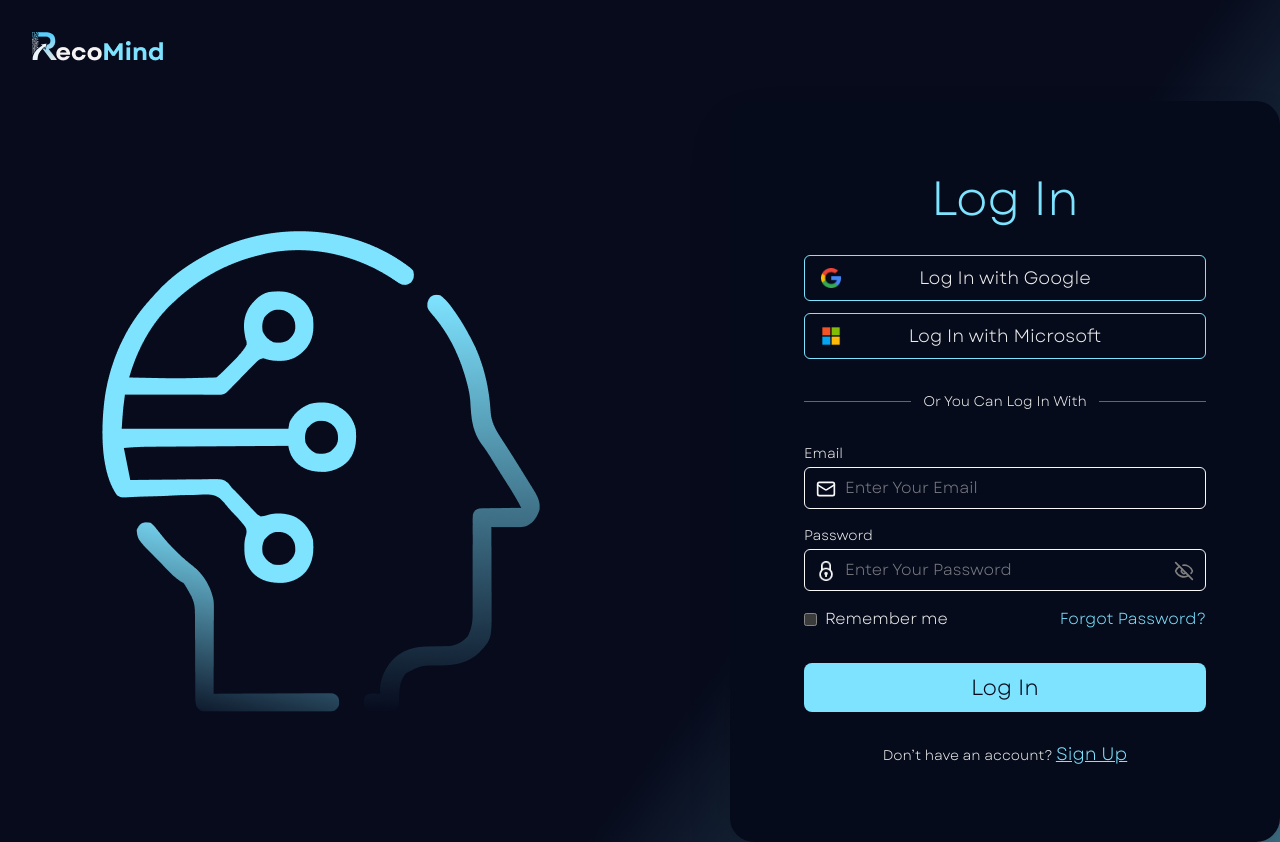
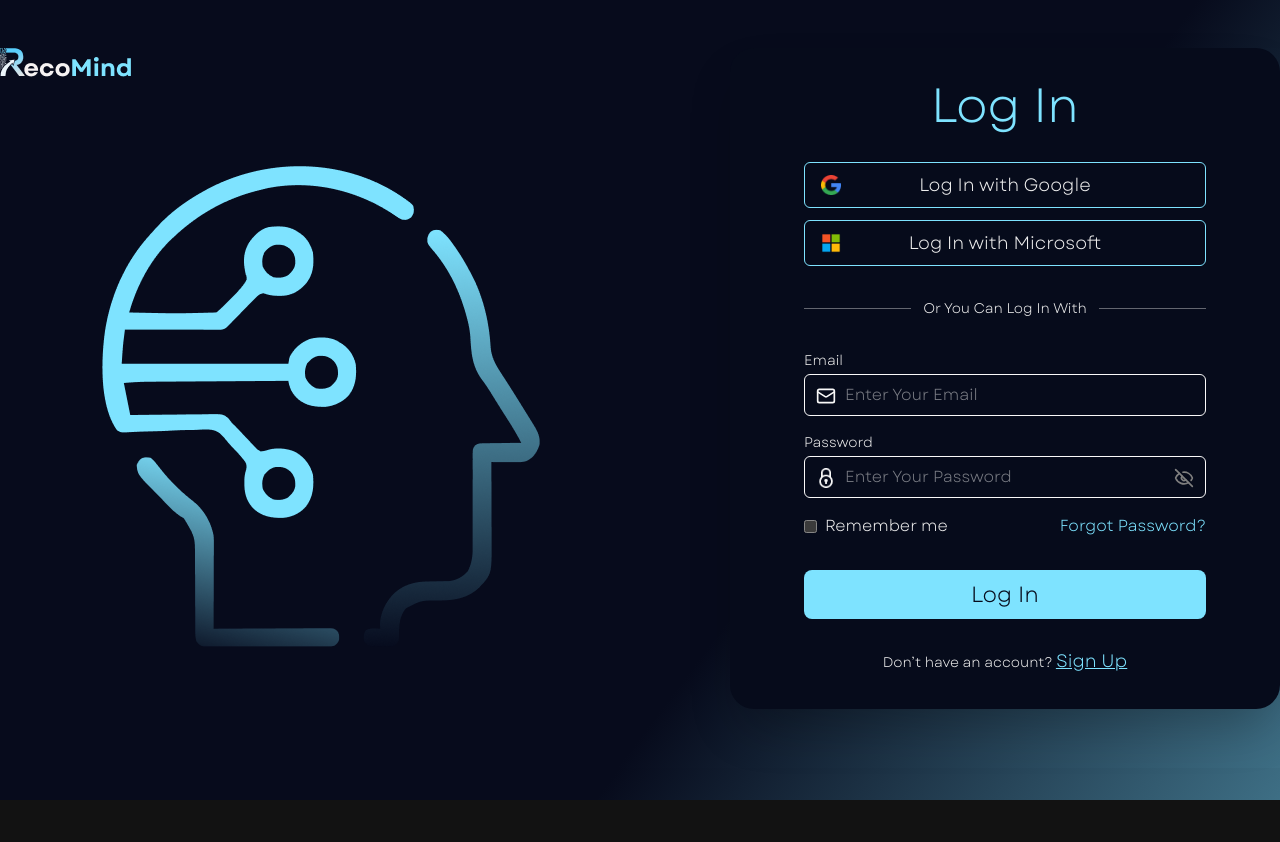
Before and after one commit to ramadan-alaa/RecoMind, a React (Vite) app: page / in a window 1280 px wide. After the commit the page ends 800 px from the top, so only its background shows below. Built offline with nearby package versions, Linux system fonts and the light colour scheme.

Commit message:
Refactor : LogRegForm layout for improved structure; adjust padding in Layout component

```diff
--- a/src/components/LogRegForm.jsx
+++ b/src/components/LogRegForm.jsx
@@ -29,17 +29,15 @@ const LogRegForm = ({ title }) => {
 
   return (
     <>
-      <div className="container mx-auto p-6 md:p-8 flex justify-center md:justify-start">
-        <img
-          src={Logo}
-          alt="RecoMind Logo"
-          className="w-[110px] md:w-[133px] h-auto mb-6 md:mb-0"
-        />
-      </div>
+      <div className="container flex flex-col md:flex-row items-start justify-center gap-12 md:mt-12 mx-auto">
+        {/* Left Section */}
+        <div className="flex-1 flex flex-col items-center md:items-start justify-center w-full gap-12">
+          <img
+            src={Logo}
+            alt="RecoMind Logo"
+            className="w-[110px] md:w-[133px] h-auto mb-6 md:mb-0"
+          />
 
-      <div className="container flex flex-col md:flex-row items-center justify-center gap-12 mx-auto">
-        {/* Left Section */}
-        <div className="flex-1 flex flex-col items-center md:items-start justify-center w-full">
           <img
             src={Ai}
             alt="RecoMind Illustration"
@@ -48,7 +46,7 @@ const LogRegForm = ({ title }) => {
         </div>
 
         {/* Right Section (Form) */}
-        <div className="flex-1 flex flex-col gap-4 w-full max-w-[550px] bg-[var(--Primary)] p-6 sm:p-10 md:p-[74px] rounded-3xl shadow-2xl">
+        <div className="flex-1 flex flex-col gap-4 w-full max-w-[550px] bg-[var(--Primary)] p-6 sm:p-10 md:px-[74px] md:py-[34px] rounded-3xl shadow-2xl">
           <h1 className="text-4xl md:text-5xl font-normal mb-4 text-center text-[var(--Secondary)]">
             {title}
           </h1>
--- a/src/layouts/Layout.jsx
+++ b/src/layouts/Layout.jsx
@@ -2,7 +2,7 @@ import { Outlet } from "react-router-dom";
 
 const Layout = () => {
   return (
-    <div className="min-h-screen bg-[var(--BG_gradient)]">
+    <div className="min-h-[90vh] bg-[var(--BG_gradient)]">
       <Outlet />
     </div>
   );
```
